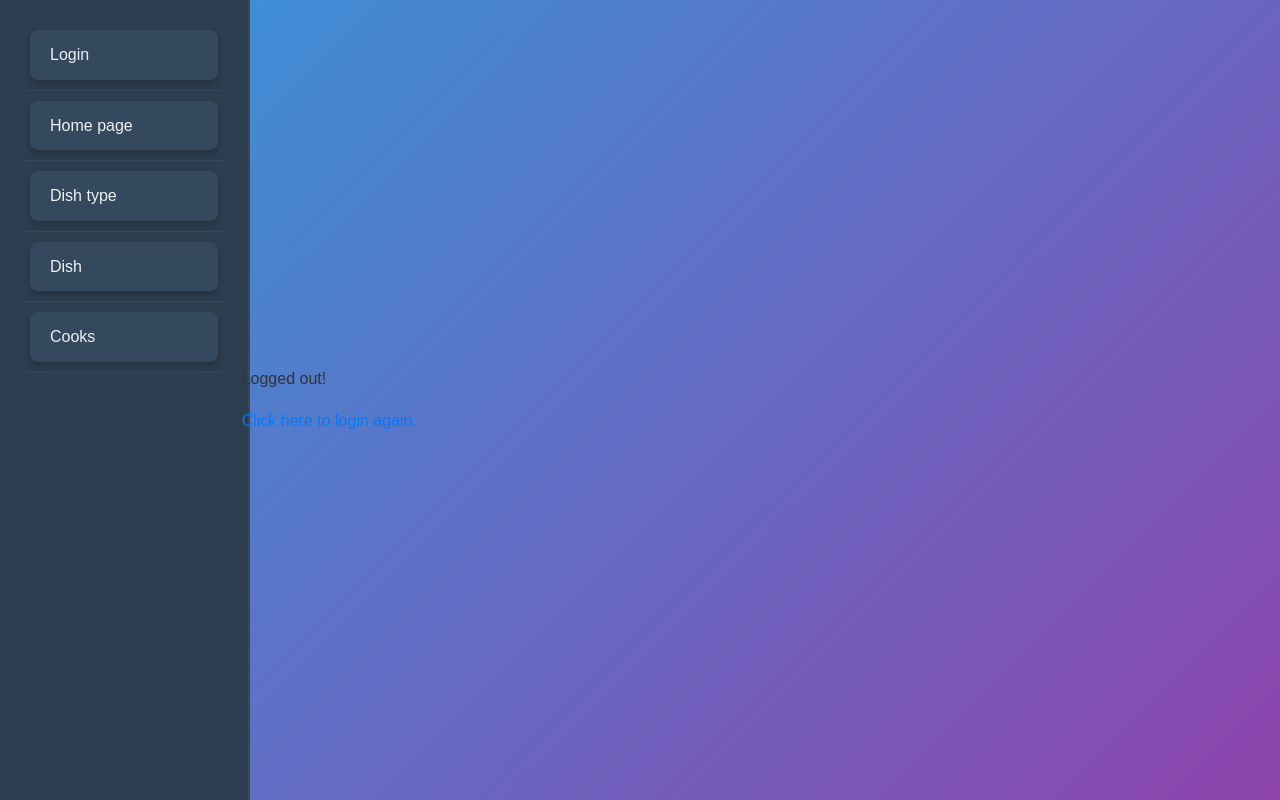
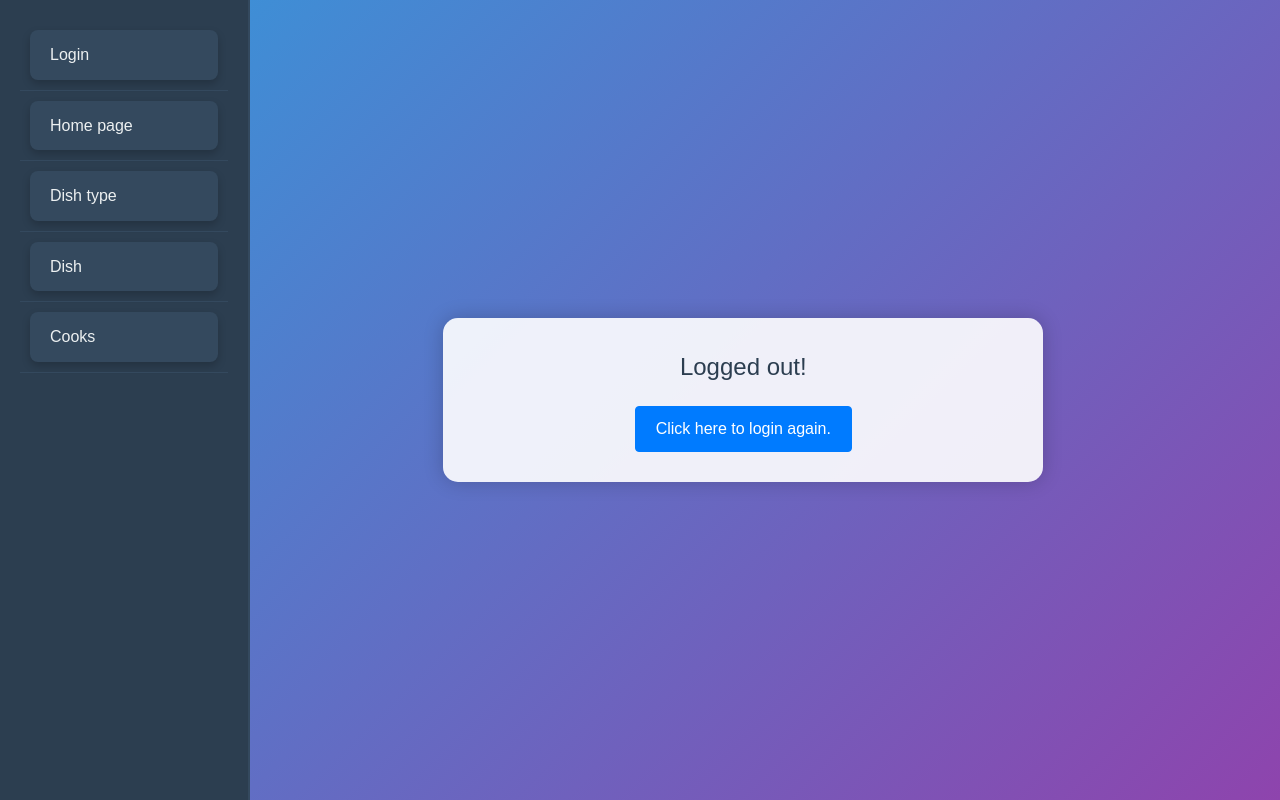
Before and after one commit to Serhii-Leonenko/mate_nginx_gunicorn, a Django app: template templates/registration/logged_out.html in a window 1280 px wide. Run offline with Django 5.2, Linux system fonts and the light colour scheme; the template is opened without the code that fills it, so the values that code supplies are empty.

Commit message:
add styles for logout template

```diff
--- /dev/null
+++ b/static/css/logged_out.css
@@ -0,0 +1,29 @@
+.container {
+  width: 100%; /* Full width for the main content area */
+  max-width: 600px; /* Limit maximum width for better readability */
+  background-color: rgba(255, 255, 255, 0.9); /* White background with slight transparency */
+  border-radius: 15px; /* Rounded corners for a modern look */
+  box-shadow: 0 0 20px rgba(0, 0, 0, 0.2); /* Soft shadow for depth */
+  padding: 30px; /* Increased padding for more space */
+  text-align: center; /* Center text within the container */
+  margin: 50px auto; /* Center the container horizontally */
+}
+
+.logout-message {
+  font-size: 1.5em; /* Larger font size for emphasis */
+  color: #2c3e50; /* Dark blue-gray color for the message */
+  margin-bottom: 20px; /* Space below the message */
+}
+
+.login-again {
+  display: inline-block; /* Make the link a block element */
+  padding: 10px 20px; /* Padding for the link */
+  background-color: #007bff; /* Blue background color for the link */
+  color: #fff; /* White text color */
+  text-decoration: none; /* Remove underline from the link */
+  border-radius: 4px; /* Rounded corners for the link */
+}
+
+.login-again:hover {
+  background-color: #0056b3; /* Darker blue background on hover */
+}
--- a/templates/registration/logged_out.html
+++ b/templates/registration/logged_out.html
@@ -1,7 +1,10 @@
 {% extends "base.html" %}
+{% load static %}
 
 {% block content %}
-<p>Logged out!</p>
-
-<a href="{% url 'login'%}">Click here to login again.</a>
+  <link rel="stylesheet" href="{% static 'css/logged_out.css' %}">
+  <div class="container">
+    <p class="logout-message">Logged out!</p>
+    <a href="{% url 'login' %}" class="btn btn-primary login-again">Click here to login again.</a>
+  </div>
 {% endblock %}
```
